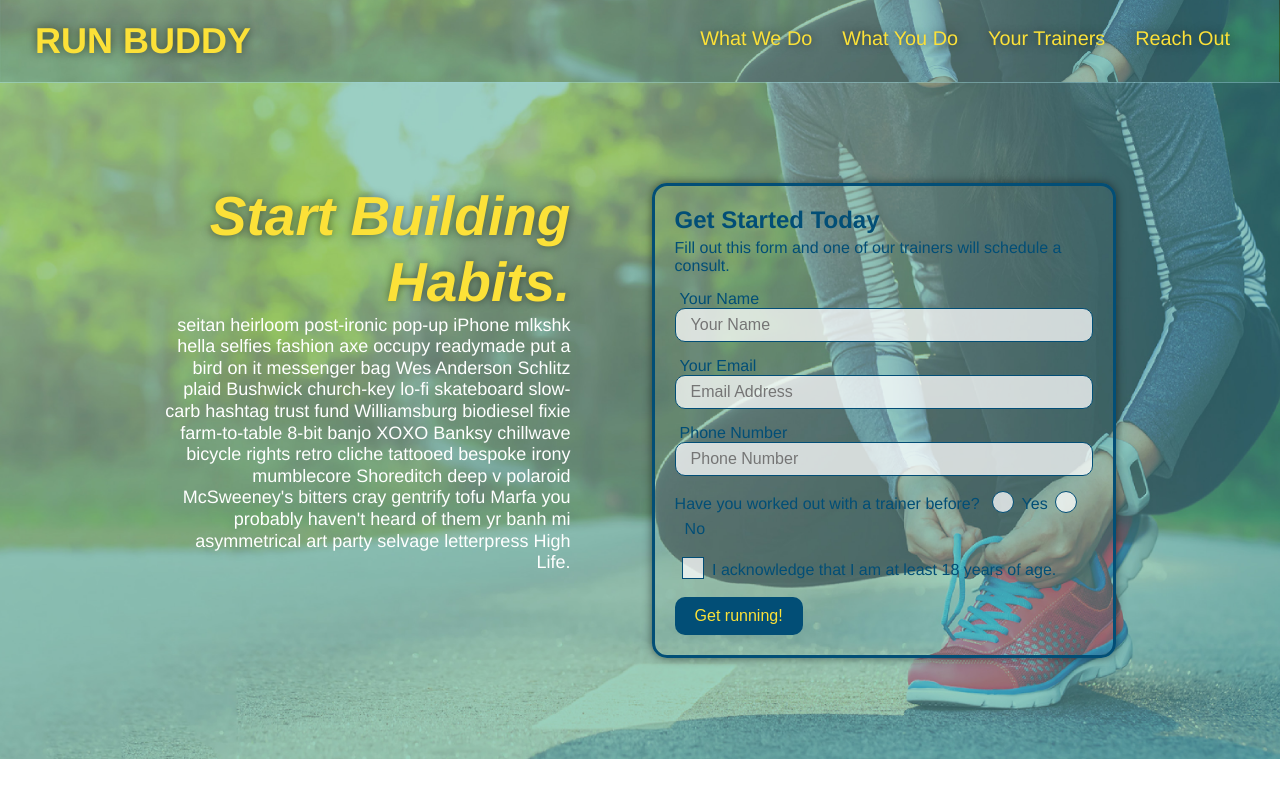
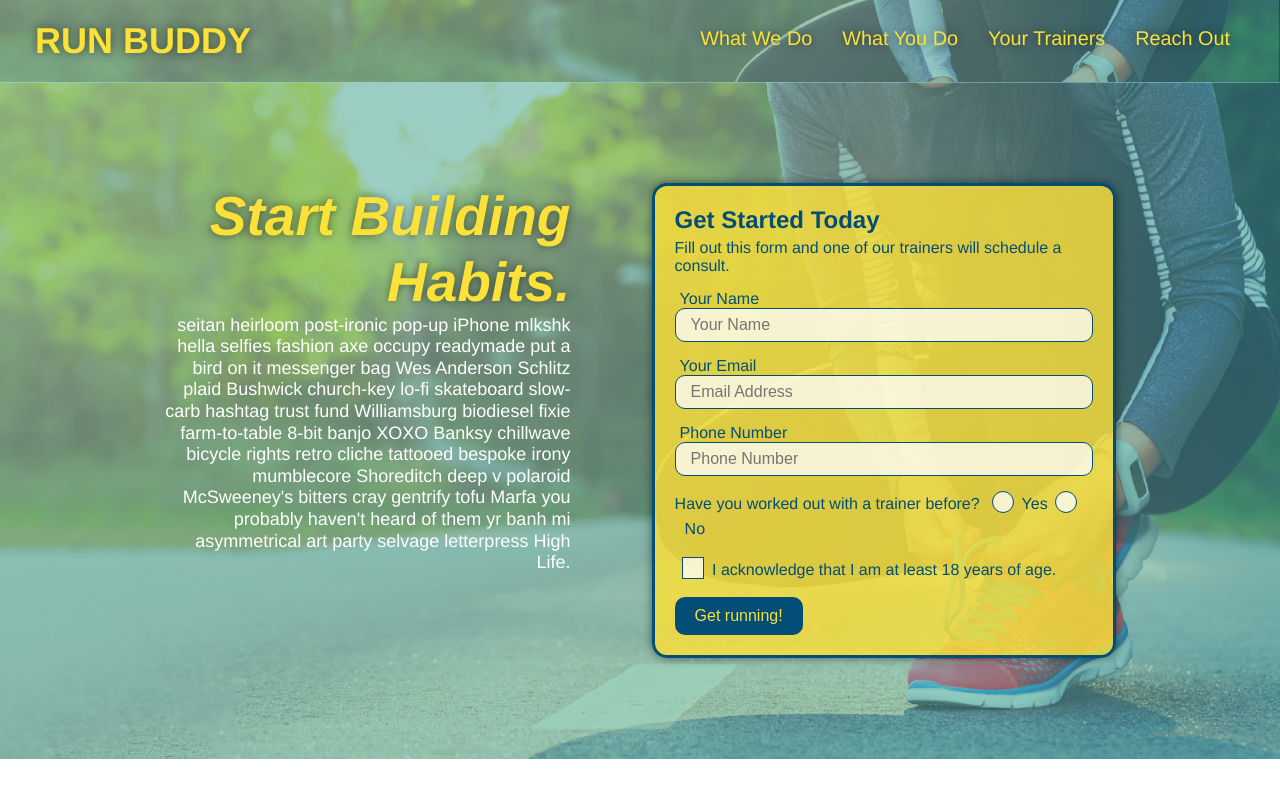
Before and after one commit to Choward2020/Run-buddy, a plain HTML site: page index.html in a window 1280 px wide. Shown: the top 800 px of the page. Drawn offline with Linux system fonts and the light colour scheme.

Commit message:
fixed background

```diff
--- a/assets/css/style.css
+++ b/assets/css/style.css
@@ -140,13 +140,13 @@ section {
 
 .hero-form {
   border: 3px solid #024e76;
-  background-color: rgba(252 225 56 0.8);
+  background-color: rgba(255, 225, 56, 0.8);
   padding: 20px;
   color: #024e76;
   width: 40%;
   margin: 3.5%;
+  border-radius: 15px;
   box-shadow: 0 0 10px rgba(0, 0, 0, 0.5);
-  border-radius: 15px;
 }
 
 .hero-form h3 {
```
